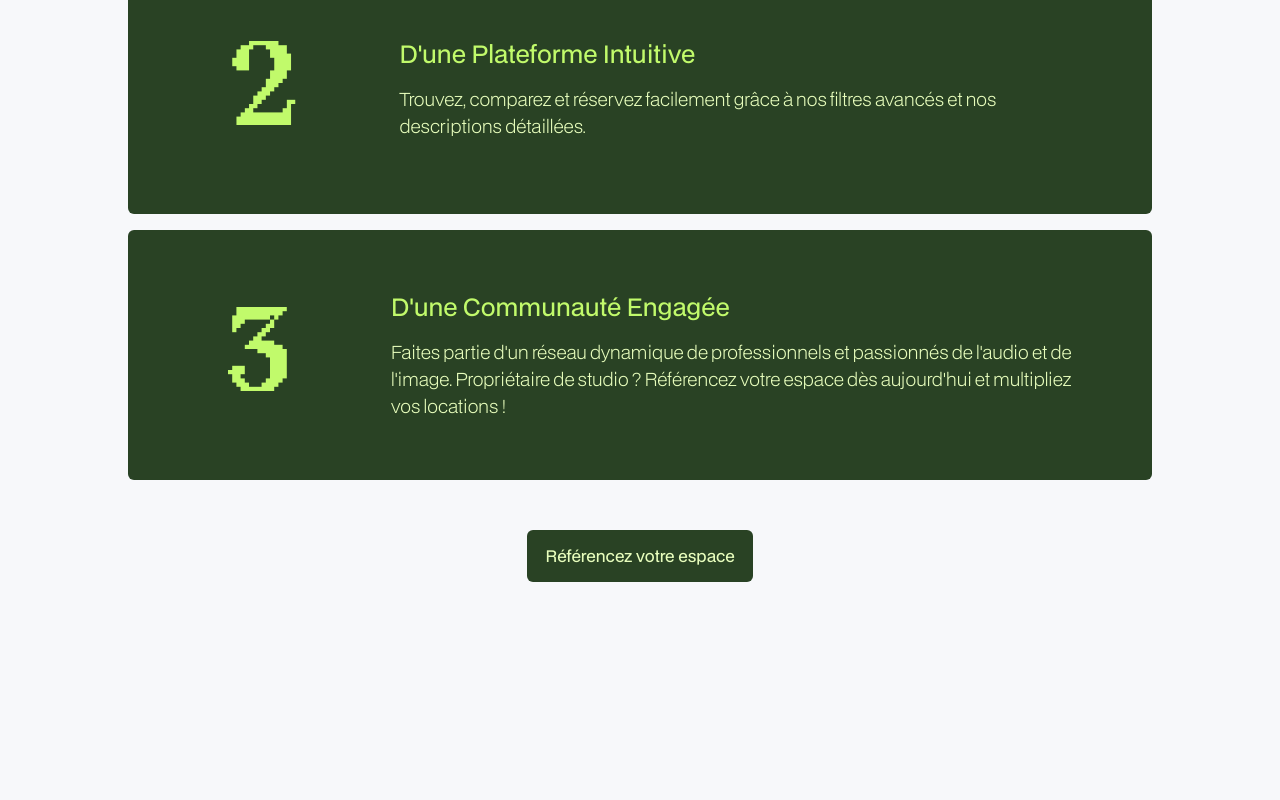
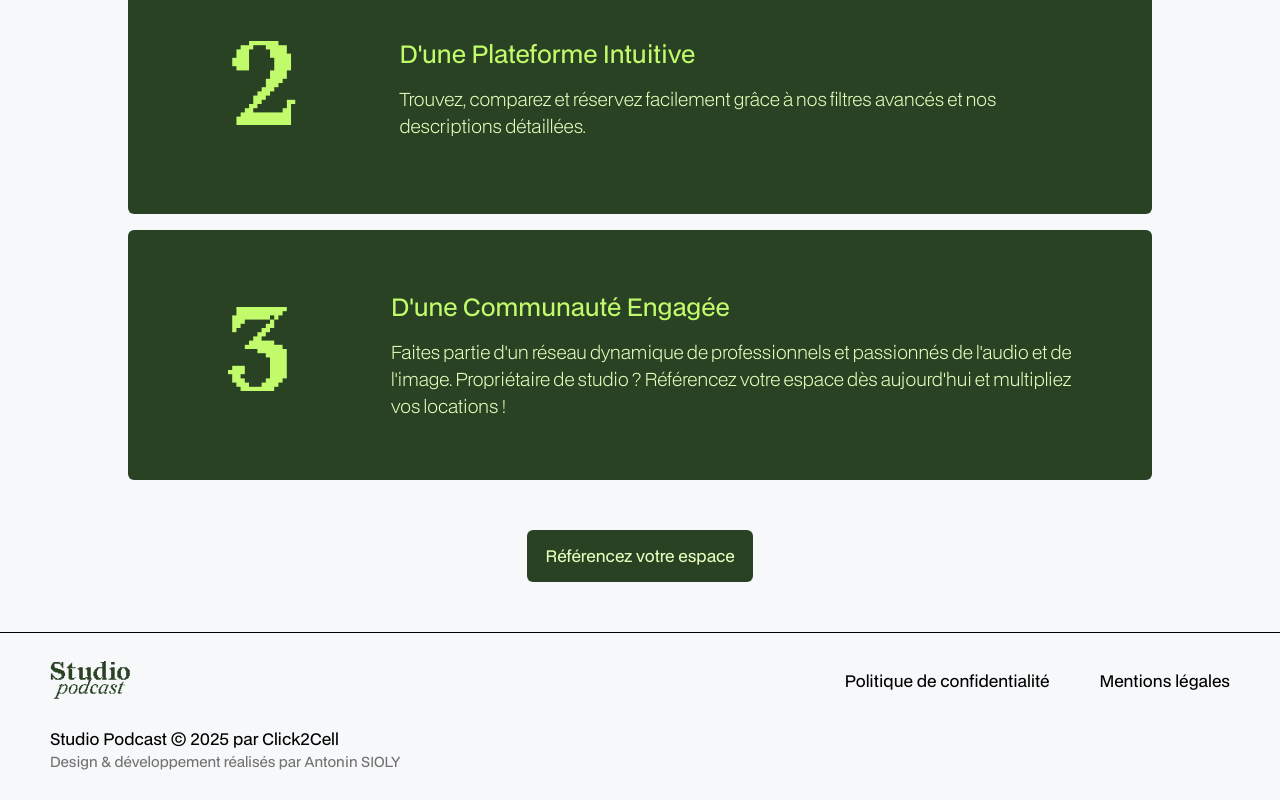
Before and after one commit to HeyAnto/studio-podcast, a Next.js app: page / in a window 1280 px wide. Shown: the part 4146-4946 px from the top of the page. Before the commit the page ends 4778 px from the top, so only its background shows below. Built offline with nearby package versions, Linux system fonts and the light colour scheme.

Commit message:
✅ Add Footer Component
Introduced a new Footer component with associated styles and integrated it into the main layout.

```diff
--- a/src/app/layout.tsx
+++ b/src/app/layout.tsx
@@ -1,4 +1,5 @@
 import type { Metadata, Viewport } from "next";
+import Footer from "../components/footer/Footer";
 import Header from "../components/header/Header";
 import "../styles/globals.css";
 import "../styles/layout.css";
@@ -92,6 +93,7 @@ export default function RootLayout({
       <body>
         <Header />
         {children}
+        <Footer />
       </body>
     </html>
   );
--- /dev/null
+++ b/src/components/footer/Footer.module.css
@@ -0,0 +1,39 @@
+.footer {
+  width: 100%;
+  display: flex;
+  flex-direction: column;
+  align-items: center;
+  background-color: var(--color-white);
+  border-top: solid 1px var(--color-dark);
+}
+
+.footerContainer {
+  width: 100%;
+  max-width: 1920px;
+  display: flex;
+  flex-direction: column;
+  justify-content: space-between;
+  align-items: center;
+  gap: 28px;
+  padding: 28px 50px;
+}
+
+.footerContainer div {
+  width: 100%;
+}
+
+.footerLogo {
+  height: 38px;
+}
+
+.nav {
+  display: flex;
+  align-items: center;
+  gap: 50px;
+}
+
+.nav ul li {
+  display: flex;
+  align-items: center;
+  gap: 50px;
+}
--- /dev/null
+++ b/src/components/footer/Footer.tsx
@@ -0,0 +1,43 @@
+import styles from "./Footer.module.css";
+
+export default function Footer() {
+  return (
+    <footer className={styles.footer}>
+      <div className={styles.footerContainer}>
+        <div className="flex flex-wrap justify-between">
+          <img
+            className={styles.footerLogo}
+            src="/studio-podcast-logo.svg"
+            alt="Studio Podcast Logo"
+          />
+          <nav className={styles.nav}>
+            <ul>
+              <li>
+                <a className="linkButton" href="/">
+                  Politique de confidentialité
+                </a>
+                <a className="linkButton" href="/">
+                  Mentions légales
+                </a>
+              </li>
+            </ul>
+          </nav>
+        </div>
+        <div className="flex flex-column">
+          <p className="text-base">
+            Studio Podcast © 2025 par{" "}
+            <a className="linkButton" href="/">
+              Click2Cell
+            </a>
+          </p>
+          <p className="text-sm text-grey-2">
+            Design & développement réalisés par{" "}
+            <a className="linkButton" href="/">
+              Antonin SIOLY
+            </a>
+          </p>
+        </div>
+      </div>
+    </footer>
+  );
+}
```
